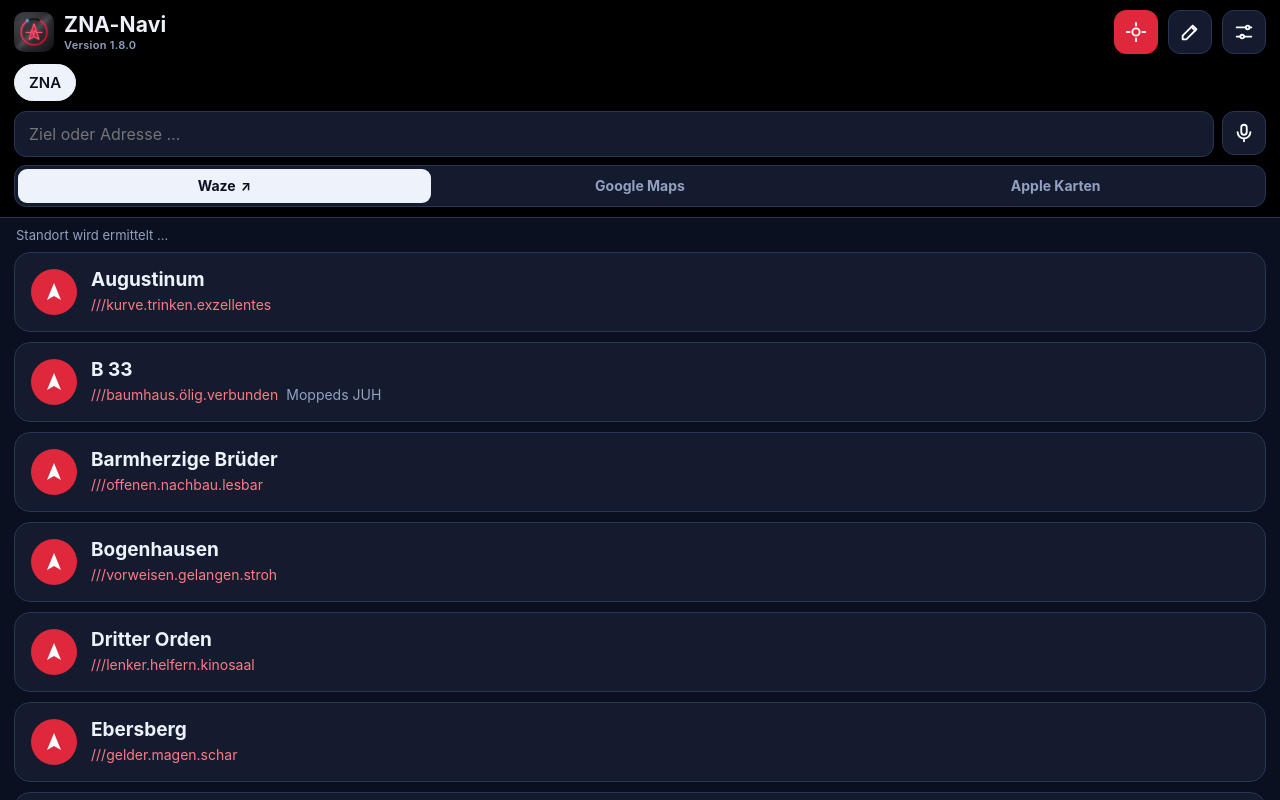
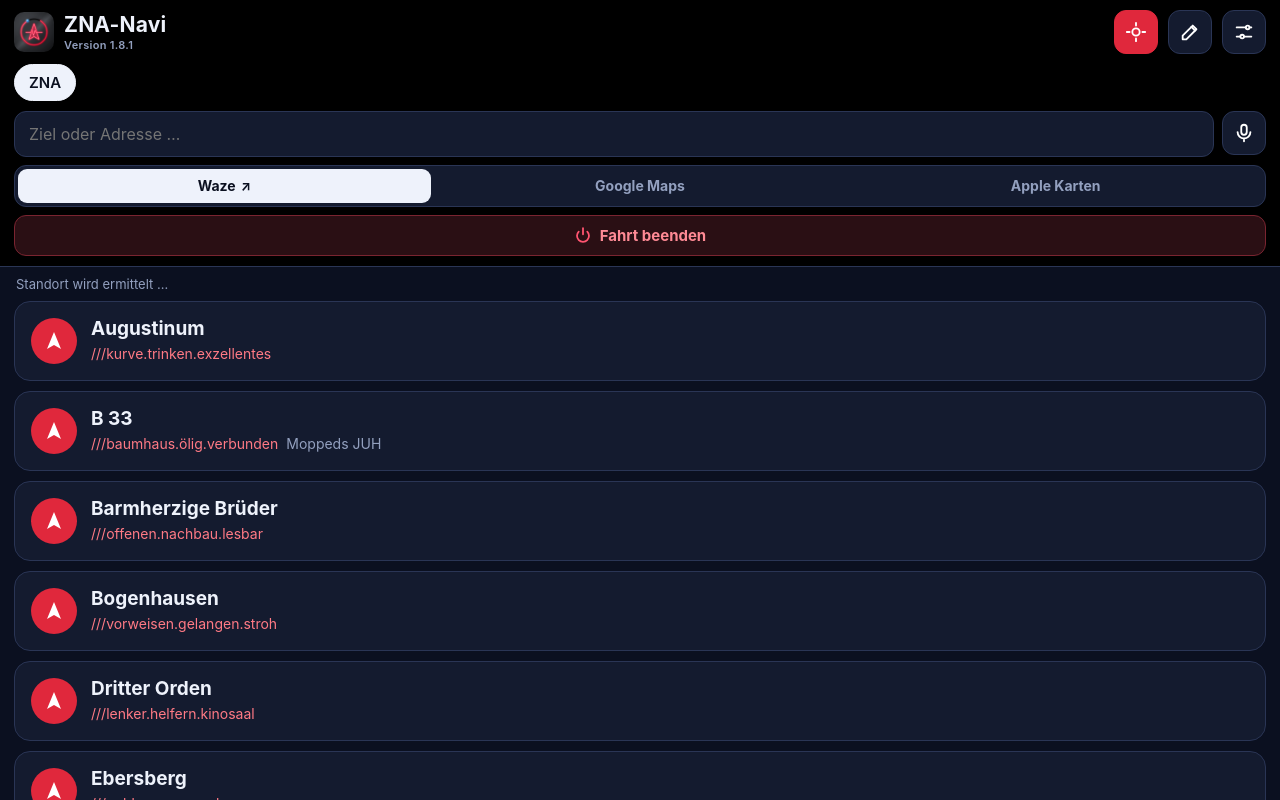
Before and after one commit to Jobacke/ZNA-Navi, a plain HTML site: page index.html in a window 1280 px wide. Drawn offline with Linux system fonts and the light colour scheme.

Commit message:
v1.8.1: Fahrt beenden oben unter der Kopfzeile, standardmäßig an
Co-Authored-By: Claude Opus 5.5 <noreply@anthropic.com>
Claude-Session: https://claude.ai/code/session_01RacYTfZxcV9aPhZxPKxDMe

```diff
--- a/index.html
+++ b/index.html
@@ -99,9 +99,9 @@
   .fab{position:fixed;right:calc(16px + env(safe-area-inset-right));bottom:calc(18px + env(safe-area-inset-bottom));z-index:6;
     padding:14px 20px;border-radius:999px;border:0;background:var(--accent);color:#fff;font-weight:700;box-shadow:0 8px 24px rgba(0,0,0,.45);cursor:pointer;display:none}
   .editing .fab{display:block}
-  .endbtn{position:fixed;left:calc(16px + env(safe-area-inset-left));bottom:calc(18px + env(safe-area-inset-bottom));z-index:6;
-    padding:12px 16px;border-radius:999px;border:1px solid var(--line);background:var(--panel2);color:var(--text);font-weight:700;font-size:15px;
-    box-shadow:0 8px 24px rgba(0,0,0,.45);cursor:pointer;text-decoration:none;display:flex;align-items:center;gap:8px}
+  .endbtn{display:flex;align-items:center;justify-content:center;gap:8px;width:100%;margin-top:8px;padding:9px 12px;border-radius:12px;
+    border:1px solid #7a2430;background:#2a0f14;color:#ff8a95;font-weight:700;font-size:15px;cursor:pointer;text-decoration:none}
+  .endbtn:active{background:#3d151c}
   .endbtn svg{width:18px;height:18px}
   .endbtn[hidden],.editing .endbtn{display:none}
 
@@ -168,6 +168,7 @@
   <div class="navsel" id="navSel" aria-label="Navigations-App">
     <button type="button" data-app="waze">Waze<span class="op">↗</span></button><button type="button" data-app="gmaps"><span class="lg">Google Maps</span><span class="sm">Google</span><span class="op">↗</span></button><button type="button" data-app="apple"><span class="lg">Apple Karten</span><span class="sm">Apple</span><span class="op">↗</span></button>
   </div>
+  <a class="endbtn" id="endBtn" href="#" hidden><svg viewBox="0 0 24 24" fill="none" stroke="#ff5470" stroke-width="2.4" stroke-linecap="round"><path d="M12 3v8"/><path d="M6.3 7.5a8 8 0 1 0 11.4 0"/></svg>Fahrt beenden</a>
 </header>
 <div id="scroller">
 
@@ -182,7 +183,6 @@
 </div>
 
 <button class="fab" id="fab">+ Ziel</button>
-<a class="endbtn" id="endBtn" href="#" hidden><svg viewBox="0 0 24 24" fill="none" stroke="#ff5470" stroke-width="2.4" stroke-linecap="round"><path d="M12 3v8"/><path d="M6.3 7.5a8 8 0 1 0 11.4 0"/></svg>Fahrt beenden</a>
 
 <!-- Editor -->
 <div class="ov" id="ovEdit">
@@ -372,13 +372,13 @@
 <script>
 (() => {
 'use strict';
-const APP_VERSION = '1.8.0';
+const APP_VERSION = '1.8.1';
 const APP_DATE = '2026-11-12';
 
 /* ---------- Speicher ---------- */
 const KEY = 'zna-navi-v1';
 let canStore = true;
-const DEFAULTS = { topPad:'auto', blz:{ on:false, name:'Blitzer starten', gap:30, end:false, endName:'Blitzer Ruhe' }, lastUse:0, linkMode:'auto', navApp:'waze', sort:'usage', autoNear:false, autoSrv:true, w3wKey:'', group:'ZNA', serverSeen:'', snap:null,
+const DEFAULTS = { topPad:'auto', blz:{ on:false, name:'Blitzer starten', gap:30, end:true, endName:'Blitzer Ruhe' }, lastUse:0, linkMode:'auto', navApp:'waze', sort:'usage', autoNear:false, autoSrv:true, w3wKey:'', group:'ZNA', serverSeen:'', snap:null,
   gh:{ token:'', repo:'Jobacke/ZNA-Navi', path:'zna.json', branch:'main', auto:true } };
 let state = { items:[], settings:{...DEFAULTS} };
 function load(){
--- a/sw.js
+++ b/sw.js
@@ -1,5 +1,5 @@
 // ZNA-Navi Service Worker – App startet auch ohne Netz
-const CACHE = 'zna-navi-1.8.0'; // bei jeder neuen Version anpassen
+const CACHE = 'zna-navi-1.8.1'; // bei jeder neuen Version anpassen
 const FILES = ['./', './index.html', './version.json', './manifest.webmanifest', './icon-np-192.png', './icon-np-512.png', './apple-touch-icon-np.png', './favicon-np-64.png'];
 
 self.addEventListener('install', e => {
--- a/version.json
+++ b/version.json
@@ -1,5 +1,5 @@
 {
-  "version": "1.8.0",
+  "version": "1.8.1",
   "date": "2026-11-15",
-  "notes": "Zielliste enthält Siri-Index (Name → Waze-Link) für den Kurzbefehl „Meine Route“"
+  "notes": "„Fahrt beenden“ jetzt gut sichtbar oben unter dem Suchfeld, standardmäßig eingeschaltet"
 }
```
Also changed, not shown: 1 other file.
